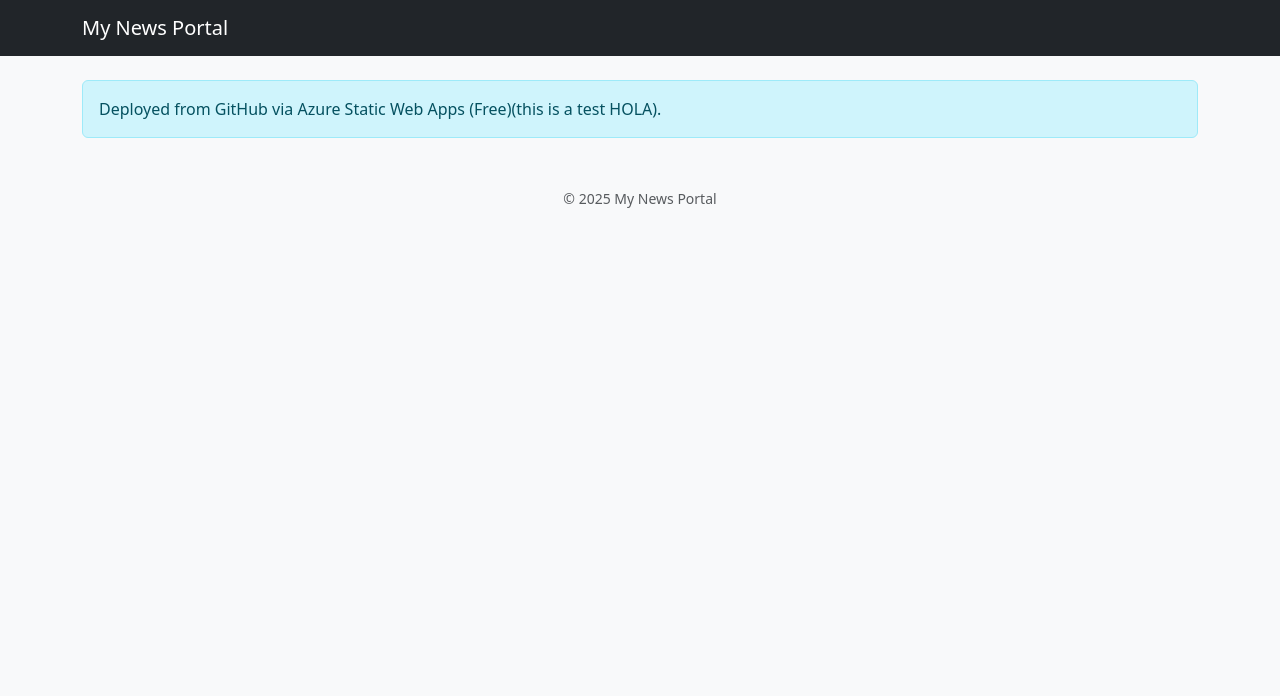
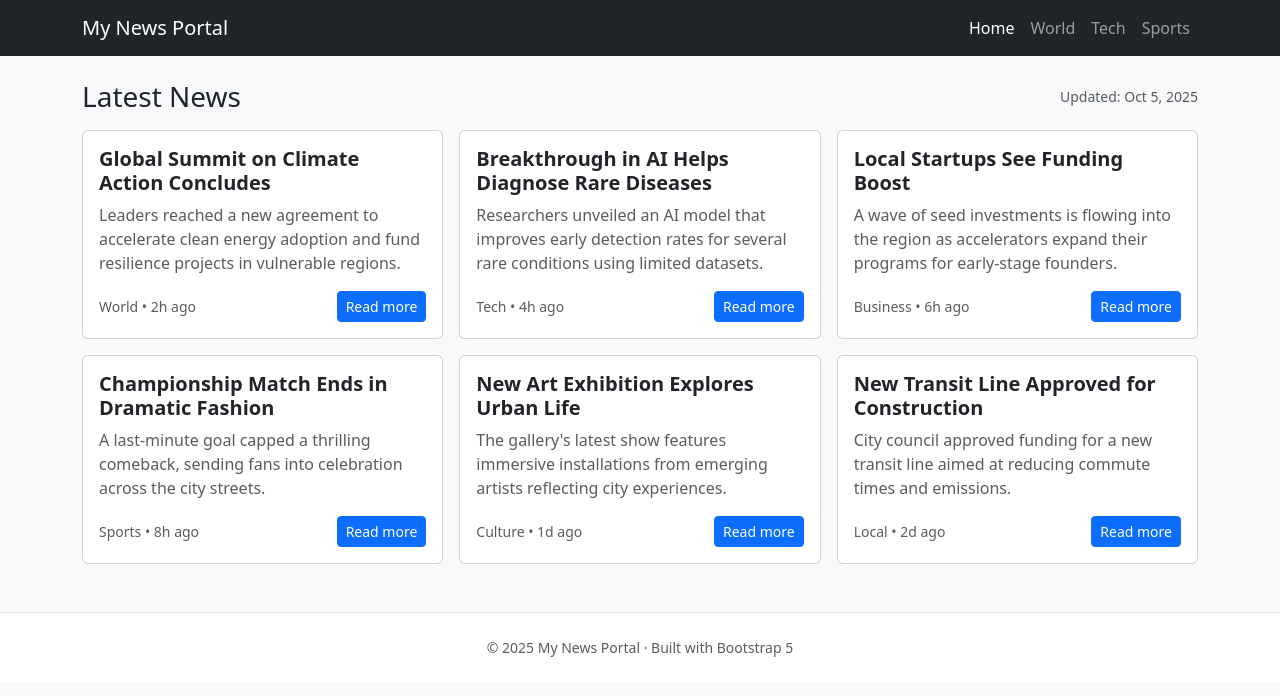
Before and after one commit to LopezGonzalezAda/lab1, a plain HTML site: page index.html in a window 1280 px wide. Drawn offline with nearby package versions, Linux system fonts and the light colour scheme; a small style sheet from the web is missing.

Commit message:
refactor index.html for improved structure and styling; enhance navbar and add news cards

```diff
--- a/index.html
+++ b/index.html
@@ -2,17 +2,137 @@
 <html lang="en">
 <head>
   <meta charset="utf-8" />
-  <meta name="viewport" content="width=device-width,initial-scale=1" />
+  <meta name="viewport" content="width=device-width, initial-scale=1" />
   <title>My News Portal</title>
-  <link href="https://cdn.jsdelivr.net/npm/bootstrap@5.3.3/dist/css/bootstrap.min.css" rel="stylesheet">
+  <!-- Bootstrap 5 CDN -->
+  <link href="https://cdn.jsdelivr.net/npm/bootstrap@5.3.3/dist/css/bootstrap.min.css" rel="stylesheet" integrity="sha384-ENjdO4Dr2bkBIFxQpeoYz1EH6fQvZbWh9v1Zl+3GmZl5/1qDkF0Q5P5dR7u1zK4y" crossorigin="anonymous">
+  <style>
+    /* Small custom touches for a modern look */
+    body { background-color: #f8f9fa; }
+    .card-title { font-weight: 600; }
+    .news-card { transition: transform .18s ease, box-shadow .18s ease; }
+    .news-card:hover { transform: translateY(-6px); box-shadow: 0 8px 24px rgba(0,0,0,.08); }
+  </style>
 </head>
-<body class="bg-light">
+<body>
+  <!-- Navbar -->
   <nav class="navbar navbar-expand-lg navbar-dark bg-dark">
-    <div class="container"><span class="navbar-brand">My News Portal</span></div>
+    <div class="container">
+      <a class="navbar-brand" href="#">My News Portal</a>
+      <button class="navbar-toggler" type="button" data-bs-toggle="collapse" data-bs-target="#navMenu" aria-controls="navMenu" aria-expanded="false" aria-label="Toggle navigation">
+        <span class="navbar-toggler-icon"></span>
+      </button>
+      <div class="collapse navbar-collapse" id="navMenu">
+        <ul class="navbar-nav ms-auto">
+          <li class="nav-item"><a class="nav-link active" href="#">Home</a></li>
+          <li class="nav-item"><a class="nav-link" href="#">World</a></li>
+          <li class="nav-item"><a class="nav-link" href="#">Tech</a></li>
+          <li class="nav-item"><a class="nav-link" href="#">Sports</a></li>
+        </ul>
+      </div>
+    </div>
   </nav>
-  <main class="container my-4">
-    <div class="alert alert-info">Deployed from GitHub via Azure Static Web Apps (Free)(this is a test HOLA).</div>
+
+  <!-- Main content -->
+  <main class="container py-4">
+    <div class="d-flex align-items-center justify-content-between mb-3">
+      <h1 class="h3 mb-0">Latest News</h1>
+      <small class="text-muted">Updated: Oct 5, 2025</small>
+    </div>
+
+    <!-- Responsive grid of cards -->
+    <div class="row g-3">
+      <!-- Card 1 -->
+      <div class="col-12 col-md-6 col-lg-4">
+        <div class="card news-card h-100">
+          <div class="card-body d-flex flex-column">
+            <h2 class="card-title h5">Global Summit on Climate Action Concludes</h2>
+            <p class="card-text text-muted">Leaders reached a new agreement to accelerate clean energy adoption and fund resilience projects in vulnerable regions.</p>
+            <div class="mt-auto d-flex justify-content-between align-items-center">
+              <small class="text-muted">World • 2h ago</small>
+              <a href="#" class="btn btn-primary btn-sm">Read more</a>
+            </div>
+          </div>
+        </div>
+      </div>
+
+      <!-- Card 2 -->
+      <div class="col-12 col-md-6 col-lg-4">
+        <div class="card news-card h-100">
+          <div class="card-body d-flex flex-column">
+            <h2 class="card-title h5">Breakthrough in AI Helps Diagnose Rare Diseases</h2>
+            <p class="card-text text-muted">Researchers unveiled an AI model that improves early detection rates for several rare conditions using limited datasets.</p>
+            <div class="mt-auto d-flex justify-content-between align-items-center">
+              <small class="text-muted">Tech • 4h ago</small>
+              <a href="#" class="btn btn-primary btn-sm">Read more</a>
+            </div>
+          </div>
+        </div>
+      </div>
+
+      <!-- Card 3 -->
+      <div class="col-12 col-md-6 col-lg-4">
+        <div class="card news-card h-100">
+          <div class="card-body d-flex flex-column">
+            <h2 class="card-title h5">Local Startups See Funding Boost</h2>
+            <p class="card-text text-muted">A wave of seed investments is flowing into the region as accelerators expand their programs for early-stage founders.</p>
+            <div class="mt-auto d-flex justify-content-between align-items-center">
+              <small class="text-muted">Business • 6h ago</small>
+              <a href="#" class="btn btn-primary btn-sm">Read more</a>
+            </div>
+          </div>
+        </div>
+      </div>
+
+      <!-- Card 4 -->
+      <div class="col-12 col-md-6 col-lg-4">
+        <div class="card news-card h-100">
+          <div class="card-body d-flex flex-column">
+            <h2 class="card-title h5">Championship Match Ends in Dramatic Fashion</h2>
+            <p class="card-text text-muted">A last-minute goal capped a thrilling comeback, sending fans into celebration across the city streets.</p>
+            <div class="mt-auto d-flex justify-content-between align-items-center">
+              <small class="text-muted">Sports • 8h ago</small>
+              <a href="#" class="btn btn-primary btn-sm">Read more</a>
+            </div>
+          </div>
+        </div>
+      </div>
+
+      <!-- Card 5 -->
+      <div class="col-12 col-md-6 col-lg-4">
+        <div class="card news-card h-100">
+          <div class="card-body d-flex flex-column">
+            <h2 class="card-title h5">New Art Exhibition Explores Urban Life</h2>
+            <p class="card-text text-muted">The gallery's latest show features immersive installations from emerging artists reflecting city experiences.</p>
+            <div class="mt-auto d-flex justify-content-between align-items-center">
+              <small class="text-muted">Culture • 1d ago</small>
+              <a href="#" class="btn btn-primary btn-sm">Read more</a>
+            </div>
+          </div>
+        </div>
+      </div>
+
+      <!-- Card 6 -->
+      <div class="col-12 col-md-6 col-lg-4">
+        <div class="card news-card h-100">
+          <div class="card-body d-flex flex-column">
+            <h2 class="card-title h5">New Transit Line Approved for Construction</h2>
+            <p class="card-text text-muted">City council approved funding for a new transit line aimed at reducing commute times and emissions.</p>
+            <div class="mt-auto d-flex justify-content-between align-items-center">
+              <small class="text-muted">Local • 2d ago</small>
+              <a href="#" class="btn btn-primary btn-sm">Read more</a>
+            </div>
+          </div>
+        </div>
+      </div>
+    </div>
   </main>
-  <footer class="text-center text-muted py-4"><small>© 2025 My News Portal</small></footer>
+
+  <footer class="bg-white border-top py-4 mt-4">
+    <div class="container text-center text-muted small">© 2025 My News Portal · Built with Bootstrap 5</div>
+  </footer>
+
+  <!-- Bootstrap JS bundle -->
+  <script src="https://cdn.jsdelivr.net/npm/bootstrap@5.3.3/dist/js/bootstrap.bundle.min.js" integrity="sha384-QF1j3bq7x1Q0kH6YV7z9g3K1z9d8h6l2j3k8Z9p2l6s7f4v5t8" crossorigin="anonymous"></script>
 </body>
 </html>
```
